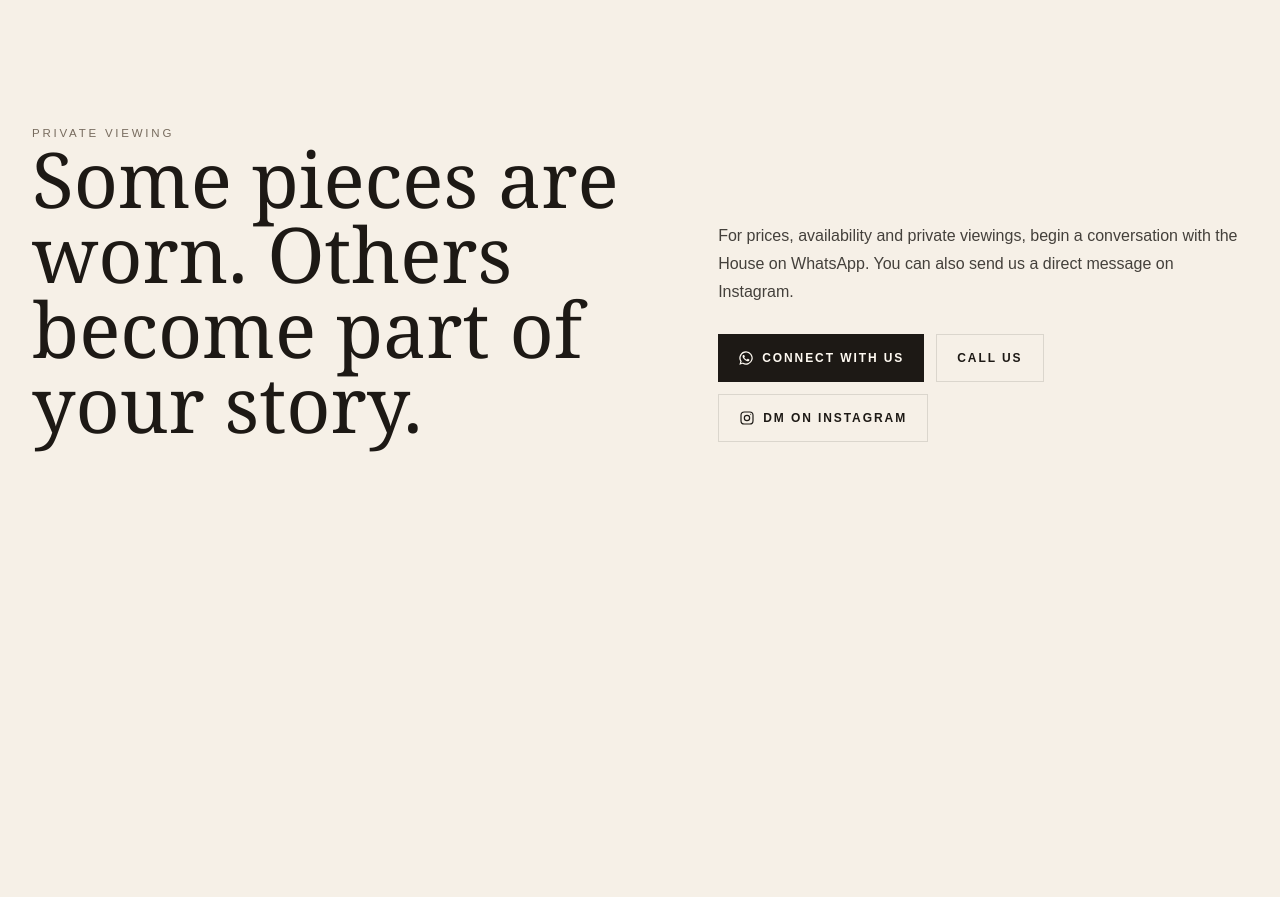
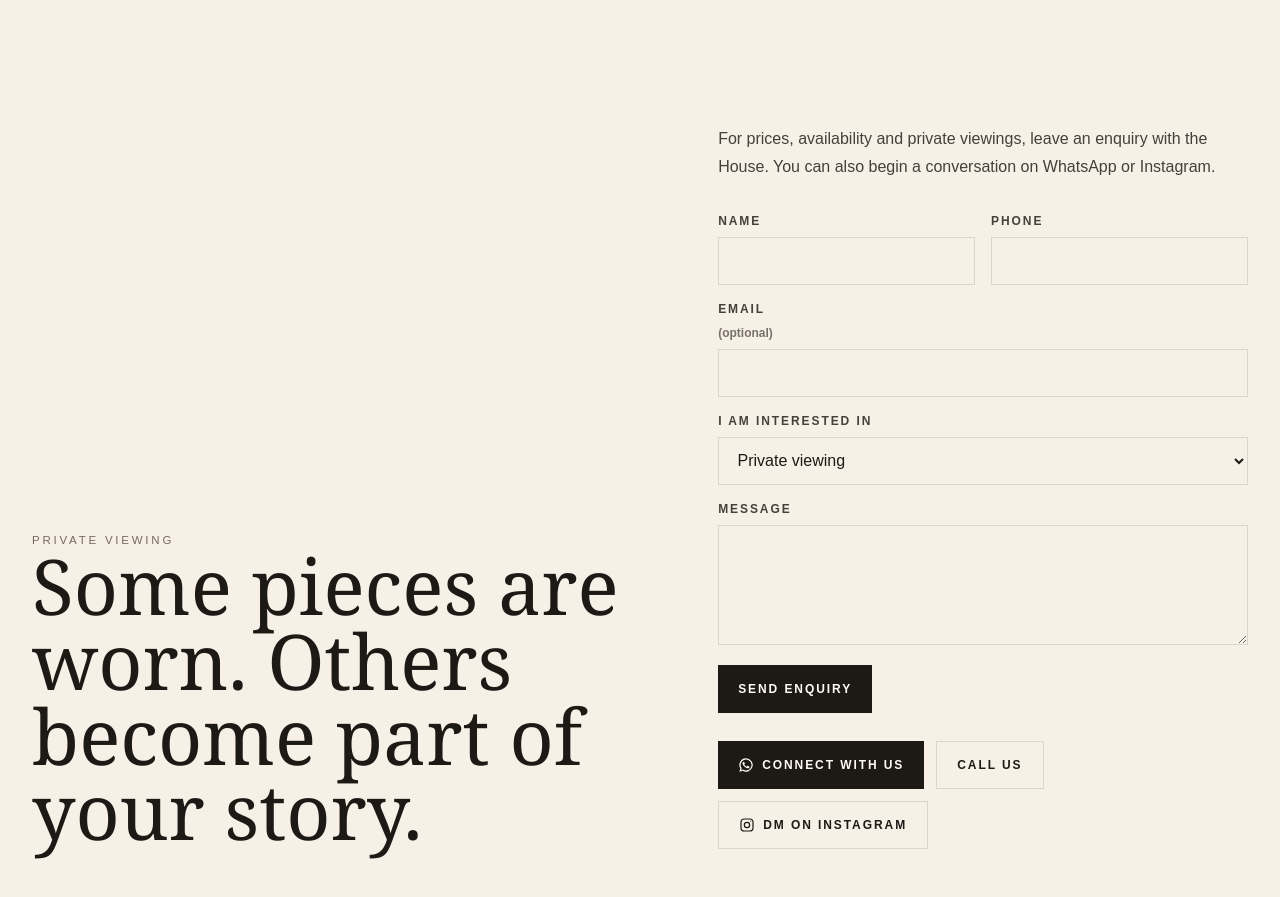
Before and after one commit to anuraktiraga-prog/Website-njs, a Next.js app: page /collection in a window 1280 px wide. Shown: the part 2200-3097 px from the top of the page. Before the commit the page ends 2754 px from the top, so only its background shows below. Built offline with nearby package versions, Linux system fonts and the light colour scheme.

Commit message:
feat: add Google Sheets enquiry form

```diff
--- a/src/app/globals.css
+++ b/src/app/globals.css
@@ -154,6 +154,35 @@ img {
     outline: 2px solid var(--foreground);
     outline-offset: 4px;
   }
+
+  .enquiry-field {
+    width: 100%;
+    border: 1px solid var(--border-soft);
+    border-radius: 0;
+    color: var(--foreground);
+    font-size: 1rem;
+    font-weight: 400;
+    letter-spacing: normal;
+    min-height: 3rem;
+    padding: 0.75rem 0.9rem;
+    text-transform: none;
+    transition: border-color 180ms ease, box-shadow 180ms ease;
+  }
+
+  .enquiry-field:focus {
+    border-color: var(--accent-deep);
+    box-shadow: 0 0 0 3px rgba(126, 39, 30, 0.1);
+    outline: none;
+  }
+
+  textarea.enquiry-field {
+    min-height: 7.5rem;
+  }
+
+  button:disabled {
+    cursor: wait;
+    opacity: 0.65;
+  }
 }
 
 @media (width >= 40rem) {
--- /dev/null
+++ b/src/components/enquiry-form.tsx
@@ -0,0 +1,73 @@
+"use client";
+
+import { FormEvent, useState } from "react";
+
+const GOOGLE_SHEETS_ENDPOINT =
+  "https://script.google.com/macros/s/AKfycbzxlncpCkQhIwLSlZkIgS1ZI-siqMtWeSjtDvQ9xgqa-I8JTZp-oomh6atD-rgJcO08/exec";
+
+export function EnquiryForm() {
+  const [status, setStatus] = useState<"idle" | "sending" | "sent">("idle");
+
+  function handleSubmit(event: FormEvent<HTMLFormElement>) {
+    event.preventDefault();
+
+    const form = event.currentTarget;
+    const formData = new FormData(form);
+
+    // The Apps Script endpoint accepts a standard form body. `no-cors` avoids
+    // a browser preflight request while the submission is recorded in Sheets.
+    setStatus("sending");
+    void fetch(GOOGLE_SHEETS_ENDPOINT, {
+      method: "POST",
+      mode: "no-cors",
+      body: new URLSearchParams(
+        Array.from(formData.entries()).map(([key, value]) => [key, String(value)]),
+      ),
+    }).then(() => {
+      form.reset();
+      setStatus("sent");
+    }).catch(() => {
+      setStatus("idle");
+    });
+  }
+
+  return (
+    <form onSubmit={handleSubmit} className="mt-8 grid gap-4" aria-label="Enquiry form">
+      <div className="grid gap-4 sm:grid-cols-2">
+        <label className="grid gap-2 text-xs font-bold uppercase tracking-[0.16em] text-stone-700">
+          Name
+          <input name="name" required autoComplete="name" className="enquiry-field" />
+        </label>
+        <label className="grid gap-2 text-xs font-bold uppercase tracking-[0.16em] text-stone-700">
+          Phone
+          <input name="phone" required type="tel" autoComplete="tel" className="enquiry-field" />
+        </label>
+      </div>
+      <label className="grid gap-2 text-xs font-bold uppercase tracking-[0.16em] text-stone-700">
+        Email <span className="normal-case tracking-normal text-stone-500">(optional)</span>
+        <input name="email" type="email" autoComplete="email" className="enquiry-field" />
+      </label>
+      <label className="grid gap-2 text-xs font-bold uppercase tracking-[0.16em] text-stone-700">
+        I am interested in
+        <select name="product" defaultValue="Private viewing" className="enquiry-field bg-transparent">
+          <option>Private viewing</option>
+          <option>EHSAAS collection</option>
+          <option>Custom enquiry</option>
+          <option>Other</option>
+        </select>
+      </label>
+      <label className="grid gap-2 text-xs font-bold uppercase tracking-[0.16em] text-stone-700">
+        Message
+        <textarea name="message" required rows={4} className="enquiry-field resize-y" />
+      </label>
+      <div className="flex flex-wrap items-center gap-4 pt-1">
+        <button className="btn-primary" type="submit" disabled={status === "sending"}>
+          {status === "sending" ? "Sending…" : "Send enquiry"}
+        </button>
+        <p className="text-sm text-stone-600" aria-live="polite">
+          {status === "sent" ? "Thank you. Your enquiry has been received." : ""}
+        </p>
+      </div>
+    </form>
+  );
+}
--- a/src/components/viewing-section.tsx
+++ b/src/components/viewing-section.tsx
@@ -1,5 +1,6 @@
 import { contactLinks } from "@/lib/collection";
 import { InstagramIcon, WhatsAppIcon } from "@/components/social-icons";
+import { EnquiryForm } from "@/components/enquiry-form";
 
 export function ViewingSection() {
   return (
@@ -13,10 +14,10 @@ export function ViewingSection() {
         </div>
         <div className="max-w-xl lg:ml-auto">
           <p className="text-base leading-7 text-stone-700">
-            For prices, availability and private viewings, begin a conversation
-            with the House on WhatsApp. You can also send us a direct message on
-            Instagram.
+            For prices, availability and private viewings, leave an enquiry with
+            the House. You can also begin a conversation on WhatsApp or Instagram.
           </p>
+          <EnquiryForm />
           <div className="mt-7 flex flex-wrap gap-3">
             <a className="btn-primary gap-2" href={contactLinks.whatsappPrimary} target="_blank" rel="noreferrer"><WhatsAppIcon className="h-4 w-4" />Connect with us</a>
             <a className="btn-secondary" href={contactLinks.call}>Call us</a>
```
